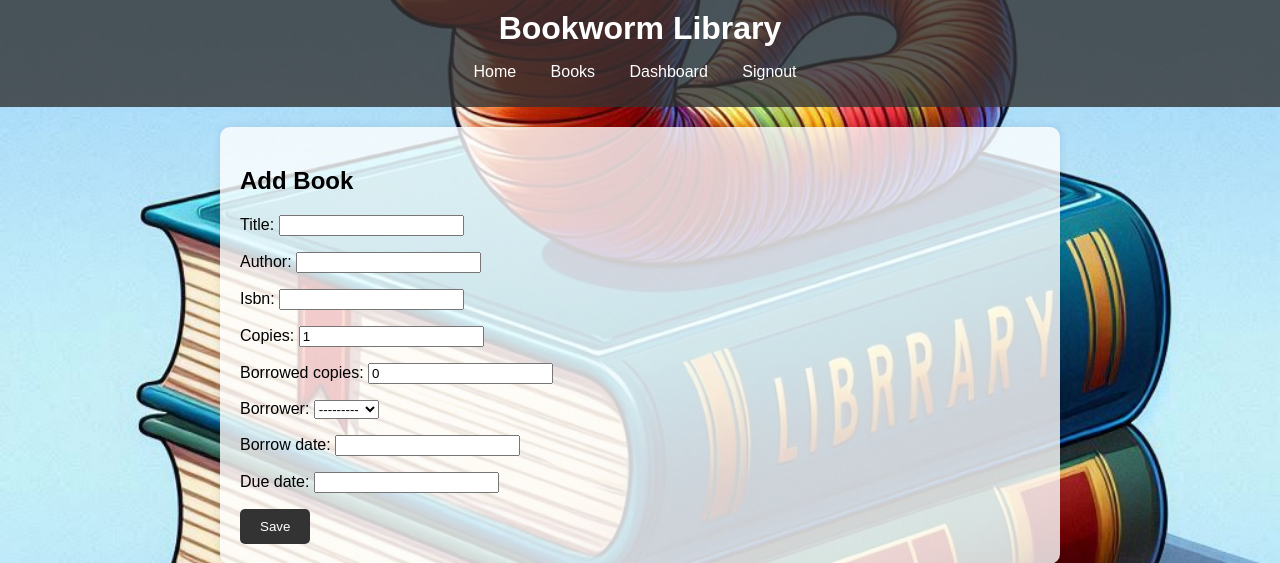
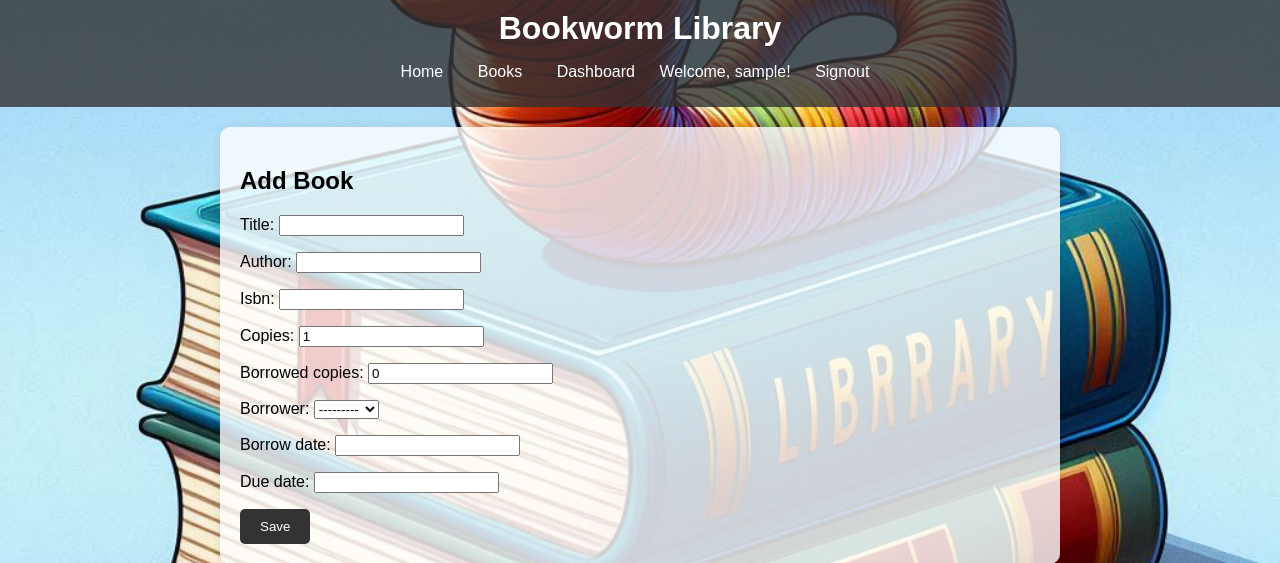
Before and after one commit to Cawaale256/BookWorm, a Django app: page /book/new/ in a window 1280 px wide. Shown: the top 563 px of the page. Run offline with Django 4.2, Linux system fonts and the light colour scheme; the visitor is signed in with stand-in values (Sample User, id 1); data comes from the database, SQL or seed files in the repository.

Commit message:
Add user's signin state in the base.html

```diff
--- a/templates/base.html
+++ b/templates/base.html
@@ -14,6 +14,7 @@
                 <li><a href="{% url 'book_list' %}">Books</a></li>
                 <li><a href="{% url 'user_dashboard' %}">Dashboard</a></li>
                 {% if user.is_authenticated %}
+                    <li>Welcome, {{ user.username }}!</li>
                     <li><a href="{% url 'signout_view' %}">Signout</a></li>
                 {% else %}
                     <li><a href="{% url 'signin_view' %}">Sign In</a></li>
```
